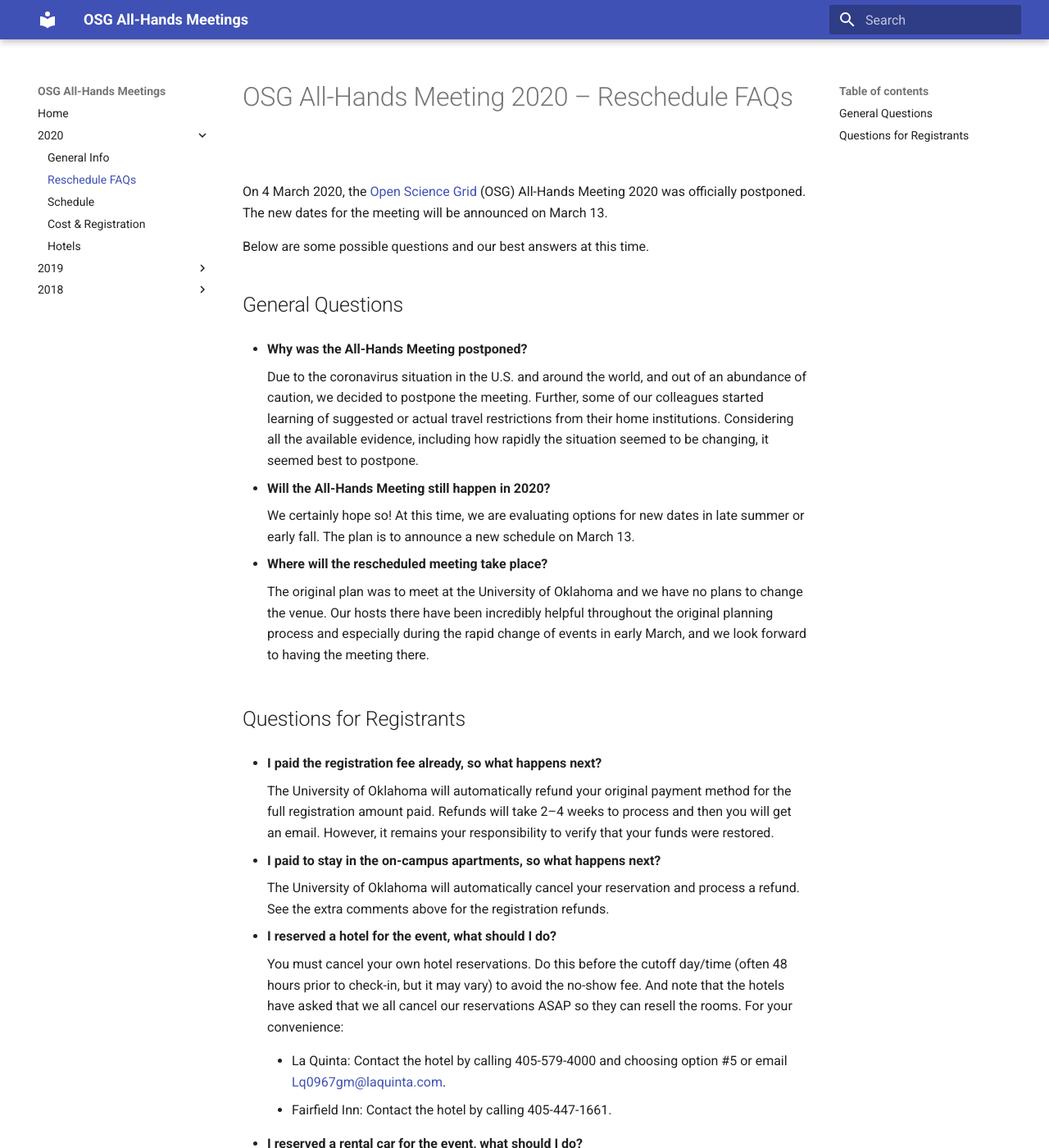
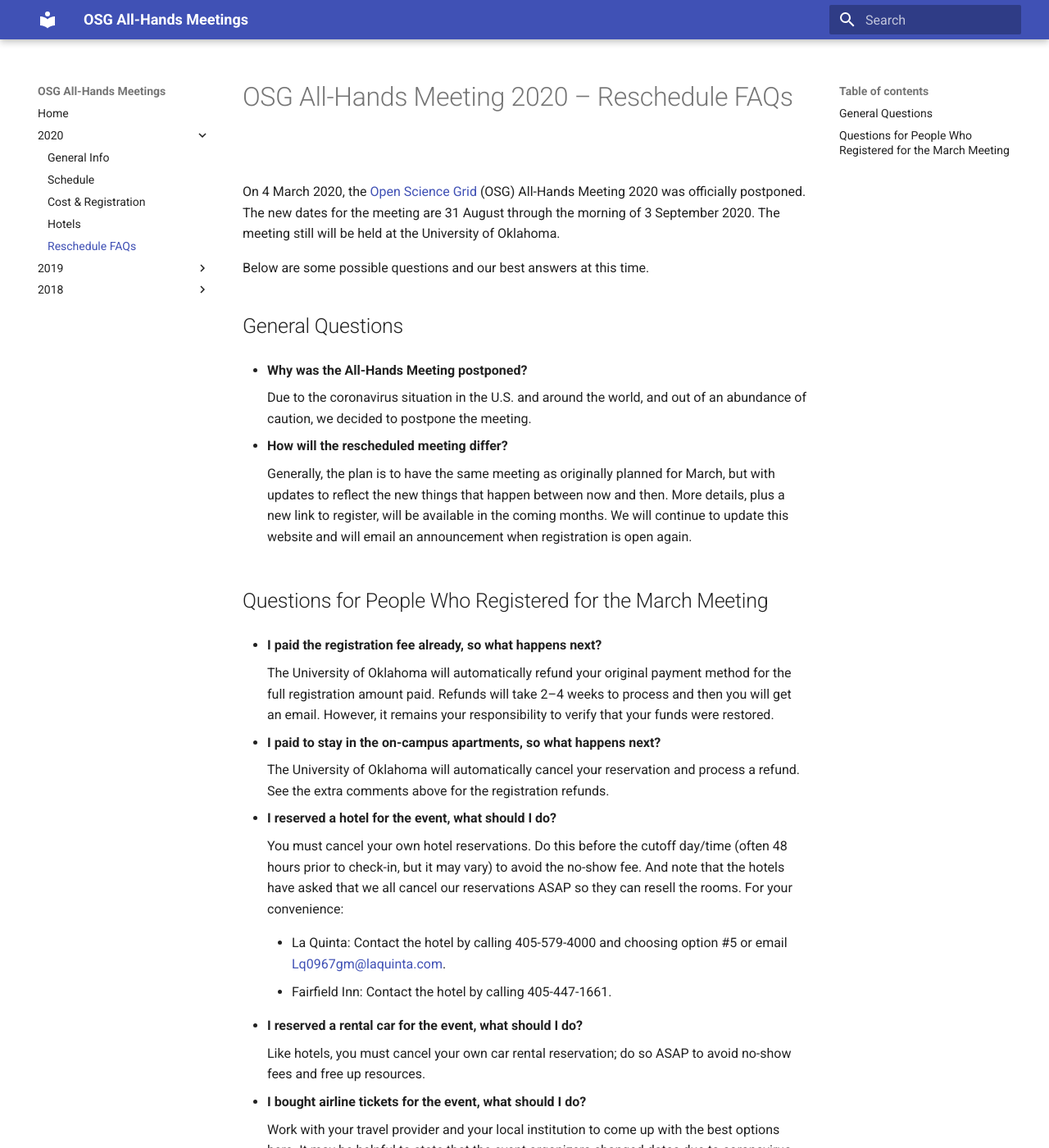
Before and after one commit to osg-htc/all-hands, an MkDocs documentation site: the page built from docs/2020/reschedule.md, in a window 1280 px wide and 1400 px high. Shown: the whole window at 82% size. Built offline with MkDocs 1.6.1 and Material for MkDocs 9.7.7, drawn with Linux system fonts in a browser that asks for light colours; old or Windows-style settings are respelled for this version of MkDocs.

Commit message:
Rescheduled dates

```diff
--- a/docs/2020/reschedule.md
+++ b/docs/2020/reschedule.md
@@ -2,7 +2,8 @@
 
 On 4 March 2020, the [Open Science Grid](https://www.opensciencegrid.org) (OSG)
 All-Hands Meeting 2020 was officially postponed.  The new dates for the meeting
-will be announced on March 13.
+are 31 August through the morning of 3 September 2020.  The meeting still will
+be held at the University of Oklahoma.
 
 Below are some possible questions and our best answers at this time.
 
@@ -11,27 +12,18 @@
 *   **Why was the All-Hands Meeting postponed?**
 
     Due to the coronavirus situation in the U.S. and around the world, and out
-    of an abundance of caution, we decided to postpone the meeting.  Further,
-    some of our colleagues started learning of suggested or actual travel
-    restrictions from their home institutions.  Considering all the available
-    evidence, including how rapidly the situation seemed to be changing, it
-    seemed best to postpone.
+    of an abundance of caution, we decided to postpone the meeting.
 
-*   **Will the All-Hands Meeting still happen in 2020?**
+*   **How will the rescheduled meeting differ?**
 
-    We certainly hope so!  At this time, we are evaluating options for new dates
-    in late summer or early fall.  The plan is to announce a new schedule on
-    March 13.
+    Generally, the plan is to have the same meeting as originally planned for
+    March, but with updates to reflect the new things that happen between now
+    and then.  More details, plus a new link to register, will be available in
+    the coming months.  We will continue to update this website and will email
+    an announcement when registration is open again.
 
-*   **Where will the rescheduled meeting take place?**
 
-    The original plan was to meet at the University of Oklahoma and we have no
-    plans to change the venue.  Our hosts there have been incredibly helpful
-    throughout the original planning process and especially during the rapid
-    change of events in early March, and we look forward to having the meeting
-    there.
-
-## Questions for Registrants
+## Questions for People Who Registered for the March Meeting
 
 *   **I paid the registration fee already, so what happens next?**
 
--- a/mkdocs.yml
+++ b/mkdocs.yml
@@ -9,10 +9,10 @@
   - Home: index.md
   - 2020:
     - General Info: 2020/index.md
-    - Reschedule FAQs: 2020/reschedule.md
     - Schedule: 2020/schedule.md
     - Cost & Registration: 2020/registration.md
     - Hotels: 2020/hotels.md
+    - Reschedule FAQs: 2020/reschedule.md
   - 2019:
     - General Info: 2019/index.md
   - 2018:
```
Also changed, not shown: docs/2020/hotels.md (+7 -6 lines), docs/2020/index.md (+7 -5 lines), docs/2020/registration.md (+9 -6 lines), docs/2020/schedule.md (+7 -6 lines).
